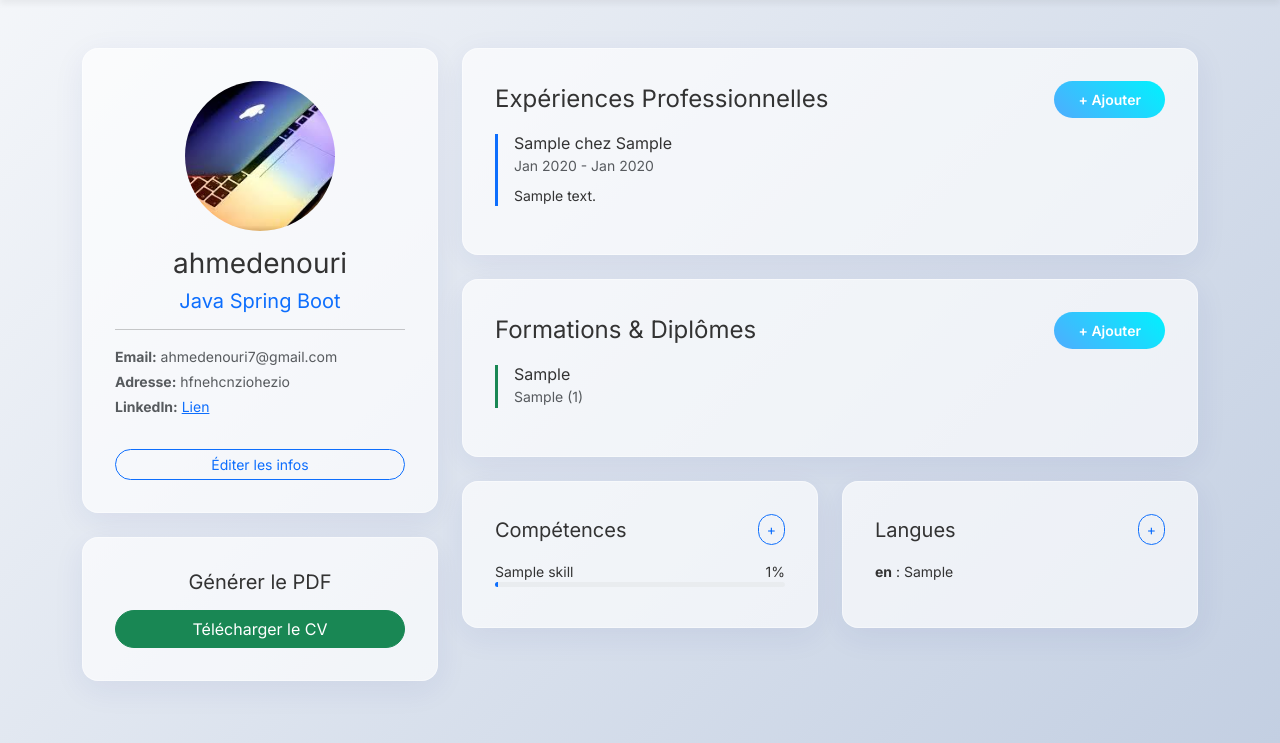
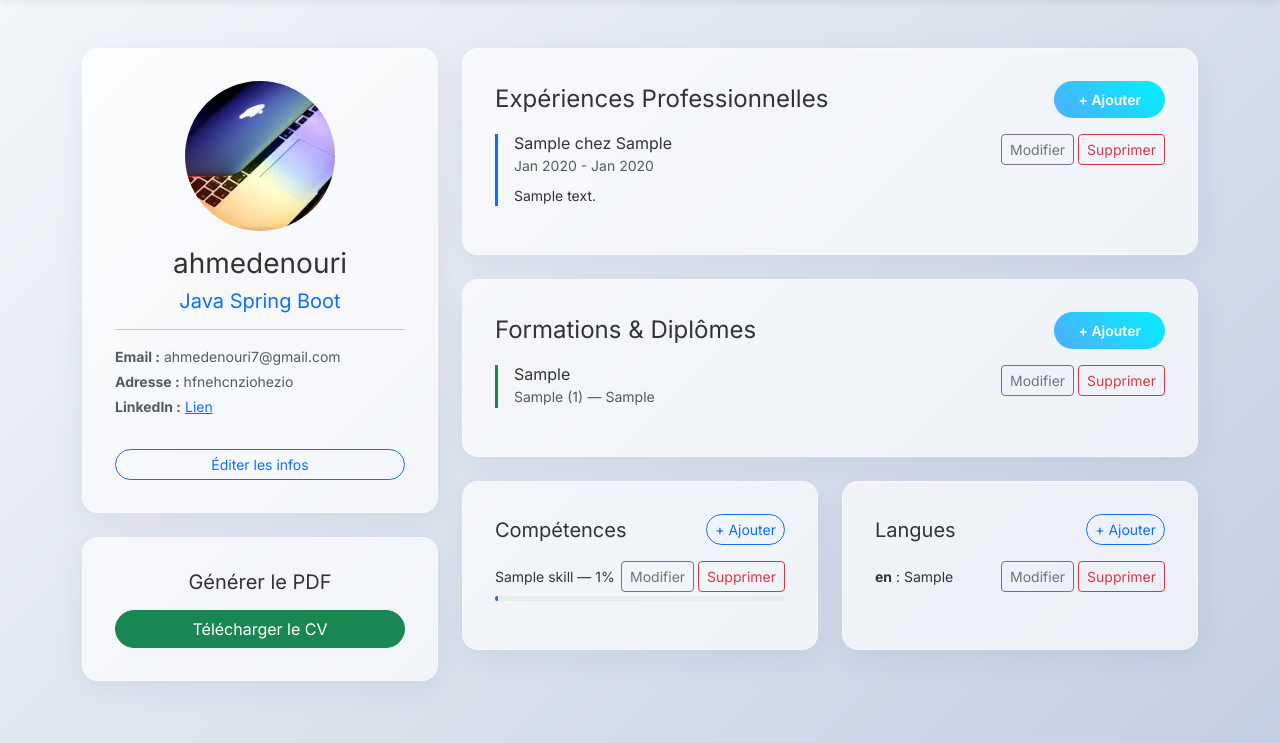
Before and after one commit to OTMAN998/django, a Django app: page /cv/1/ in a window 1280 px wide. Shown: the part 57-800 px from the top of the page. Run offline with Django 5.2, Linux system fonts and the light colour scheme; a user stored in the database is signed in; data comes from the database, SQL or seed files in the repository; tables that the repository leaves empty hold one stand-in row (values such as "Sample post").

Commit message:
Implémentation du CRUD complet des sections et correction de l'affichage des photos, Ajout des vues edit/delete pour toutes les sections du CV

```diff
--- a/demo/cv/templates/cv/cv_detail.html
+++ b/demo/cv/templates/cv/cv_detail.html
@@ -4,28 +4,31 @@
 
 {% block content %}
 <div class="row">
-    <!-- Colonne Principale : Informations de base -->
+
+    <!-- Colonne Principale -->
     <div class="col-lg-4 mb-4">
         <div class="glass-card text-center">
             {% if cv.photo %}
-                <img src="{{ cv.photo.url }}" alt="Photo" class="rounded-circle mb-3" style="width: 150px; height: 150px; object-fit: cover;">
+            <img src="{{ cv.photo.url }}" alt="Photo" class="rounded-circle mb-3"
+                style="width:150px;height:150px;object-fit:cover;">
             {% else %}
-                <div class="rounded-circle bg-secondary d-inline-flex align-items-center justify-content-center text-white mb-3" style="width: 150px; height: 150px; font-size: 3rem;">
+            <div class="rounded-circle bg-secondary d-inline-flex align-items-center justify-content-center text-white mb-3"
+                style="width:150px;height:150px;font-size:3rem;">
                 {{ cv.user.username.0|upper }}
             </div>
             {% endif %}
             <h2 class="h3">{{ cv.user.get_full_name|default:cv.user.username }}</h2>
             <h3 class="h5 text-primary">{{ cv.titre_poste }}</h3>
             <hr>
-            <p class="small text-muted text-start mb-1"><strong>Email:</strong> {{ cv.user.email }}</p>
+            <p class="small text-muted text-start mb-1"><strong>Email :</strong> {{ cv.user.email }}</p>
             {% if cv.adresse %}
-                <p class="small text-muted text-start mb-1"><strong>Adresse:</strong> {{ cv.adresse }}</p>
+            <p class="small text-muted text-start mb-1"><strong>Adresse :</strong> {{ cv.adresse }}</p>
             {% endif %}
             {% if cv.linkedin %}
-                <p class="small text-muted text-start mb-3"><strong>LinkedIn:</strong> <a href="{{ cv.linkedin }}" target="_blank">Lien</a></p>
+            <p class="small text-muted text-start mb-3"><strong>LinkedIn :</strong> <a href="{{ cv.linkedin }}"
+                    target="_blank">Lien</a></p>
             {% endif %}
-
-            <a href="#" class="btn btn-outline-primary btn-sm w-100 rounded-pill mt-3">Éditer les infos</a>
+            <a href="{% url 'cv_edit' cv.pk %}" class="btn btn-outline-primary btn-sm w-100 rounded-pill mt-3">Éditer les infos</a>
         </div>
 
         <div class="glass-card mt-4 text-center">
@@ -34,8 +37,9 @@
         </div>
     </div>
 
-    <!-- Colonne Secondaire : Sections du CV -->
+    <!-- Colonne Sections -->
     <div class="col-lg-8">
+
         <!-- Expériences -->
         <div class="glass-card mb-4">
             <div class="d-flex justify-content-between align-items-center mb-3">
@@ -44,9 +48,25 @@
             </div>
             {% for exp in cv.experiences.all %}
             <div class="border-start border-primary border-3 ps-3 mb-3">
+                <div class="d-flex justify-content-between align-items-start">
+                    <div>
                         <h5 class="h6 mb-0">{{ exp.poste }} chez {{ exp.entreprise }}</h5>
-                    <small class="text-muted">{{ exp.date_debut|date:"M Y" }} - {% if exp.date_fin %}{{ exp.date_fin|date:"M Y" }}{% else %}Présent{% endif %}</small>
-                    <p class="small mt-2">{{ exp.description }}</p>
+                        <small class="text-muted">
+                            {{ exp.date_debut|date:"M Y" }} -
+                            {% if exp.date_fin %}{{ exp.date_fin|date:"M Y" }}{% else %}Présent{% endif %}
+                        </small>
+                        <p class="small mt-2 mb-0">{{ exp.description }}</p>
+                    </div>
+                    <div class="d-flex gap-1 ms-3 flex-shrink-0">
+                        <a href="{% url 'edit_experience' exp.pk %}"
+                            class="btn btn-sm btn-outline-secondary">Modifier</a>
+                        <form method="post" action="{% url 'delete_experience' exp.pk %}"
+                            onsubmit="return confirm('Supprimer cette expérience ?')">
+                            {% csrf_token %}
+                            <button type="submit" class="btn btn-sm btn-outline-danger">Supprimer</button>
+                        </form>
+                    </div>
+                </div>
             </div>
             {% empty %}
             <p class="text-muted small">Aucune expérience ajoutée.</p>
@@ -56,13 +76,27 @@
         <!-- Formations -->
         <div class="glass-card mb-4">
             <div class="d-flex justify-content-between align-items-center mb-3">
-                <h3 class="h4 m-0">Formations & Diplômes</h3>
-                <a href="#" class="btn btn-sm btn-primary rounded-pill">+ Ajouter</a>
+                <h3 class="h4 m-0">Formations &amp; Diplômes</h3>
+                <a href="{% url 'add_education' cv.pk %}" class="btn btn-sm btn-primary rounded-pill">+ Ajouter</a>
             </div>
             {% for edu in cv.educations.all %}
             <div class="border-start border-success border-3 ps-3 mb-3">
+                <div class="d-flex justify-content-between align-items-start">
+                    <div>
                         <h5 class="h6 mb-0">{{ edu.diplome }}</h5>
                         <small class="text-muted">{{ edu.etablissement }} ({{ edu.annee }})</small>
+                        {% if edu.mention %}<small class="text-muted"> — {{ edu.mention }}</small>{% endif %}
+                    </div>
+                    <div class="d-flex gap-1 ms-3 flex-shrink-0">
+                        <a href="{% url 'edit_education' edu.pk %}"
+                            class="btn btn-sm btn-outline-secondary">Modifier</a>
+                        <form method="post" action="{% url 'delete_education' edu.pk %}"
+                            onsubmit="return confirm('Supprimer cette formation ?')">
+                            {% csrf_token %}
+                            <button type="submit" class="btn btn-sm btn-outline-danger">Supprimer</button>
+                        </form>
+                    </div>
+                </div>
             </div>
             {% empty %}
             <p class="text-muted small">Aucune formation ajoutée.</p>
@@ -75,16 +109,27 @@
                 <div class="glass-card h-100">
                     <div class="d-flex justify-content-between align-items-center mb-3">
                         <h3 class="h5 m-0">Compétences</h3>
-                        <a href="#" class="btn btn-sm btn-outline-primary rounded-pill">+</a>
+                        <a href="{% url 'add_skill' cv.pk %}" class="btn btn-sm btn-outline-primary rounded-pill">+
+                            Ajouter</a>
                     </div>
                     {% for skill in cv.skills.all %}
-                        <div class="mb-2">
-                            <div class="d-flex justify-content-between small">
-                                <span>{{ skill.nom }}</span>
-                                <span>{{ skill.niveau }}%</span>
+                    <div class="mb-3">
+                        <div class="d-flex justify-content-between align-items-center small mb-1">
+                            <span>{{ skill.nom }} &mdash; {{ skill.niveau }}%</span>
+                            <div class="d-flex gap-1">
+                                <a href="{% url 'edit_skill' skill.pk %}"
+                                    class="btn btn-sm btn-outline-secondary">Modifier</a>
+                                <form method="post" action="{% url 'delete_skill' skill.pk %}"
+                                    onsubmit="return confirm('Supprimer ?')" class="d-inline">
+                                    {% csrf_token %}
+                                    <button type="submit" class="btn btn-sm btn-outline-danger">Supprimer</button>
+                                </form>
                             </div>
-                            <div class="progress" style="height: 5px;">
-                                <div class="progress-bar" role="progressbar" style="width: {{ skill.niveau }}%;"></div>
+                        </div>
+                        <div class="progress" style="height:5px;">
+                            <div class="progress-bar" role="progressbar" aria-valuenow="{{ skill.niveau }}"
+                                aria-valuemin="0" aria-valuemax="100" style="width:{{ skill.niveau }}%">
+                            </div>
                         </div>
                     </div>
                     {% empty %}
@@ -98,11 +143,23 @@
                 <div class="glass-card h-100">
                     <div class="d-flex justify-content-between align-items-center mb-3">
                         <h3 class="h5 m-0">Langues</h3>
-                        <a href="#" class="btn btn-sm btn-outline-primary rounded-pill">+</a>
+                        <a href="{% url 'add_language' cv.pk %}" class="btn btn-sm btn-outline-primary rounded-pill">+
+                            Ajouter</a>
                     </div>
                     <ul class="list-unstyled mb-0">
                         {% for lang in cv.languages.all %}
-                        <li class="small mb-1"><strong>{{ lang.langue }}</strong> : {{ lang.niveau }}</li>
+                        <li class="d-flex justify-content-between align-items-center small mb-2">
+                            <span><strong>{{ lang.langue }}</strong> : {{ lang.niveau }}</span>
+                            <div class="d-flex gap-1">
+                                <a href="{% url 'edit_language' lang.pk %}"
+                                    class="btn btn-sm btn-outline-secondary">Modifier</a>
+                                <form method="post" action="{% url 'delete_language' lang.pk %}"
+                                    onsubmit="return confirm('Supprimer ?')" class="d-inline">
+                                    {% csrf_token %}
+                                    <button type="submit" class="btn btn-sm btn-outline-danger">Supprimer</button>
+                                </form>
+                            </div>
+                        </li>
                         {% empty %}
                         <li class="text-muted small">Aucune langue.</li>
                         {% endfor %}
@@ -110,6 +167,7 @@
                 </div>
             </div>
         </div>
+
     </div>
 </div>
 {% endblock %}
--- a/demo/cv/urls.py
+++ b/demo/cv/urls.py
@@ -5,5 +5,25 @@ urlpatterns = [
     path('', views.dashboard, name='cv_dashboard'),
     path('create/', views.cv_create, name='cv_create'),
     path('<int:pk>/', views.cv_detail, name='cv_detail'),
+    path('<int:pk>/edit/', views.cv_edit, name='cv_edit'),
+
+    # Expérience
     path('<int:cv_id>/add-experience/', views.add_experience, name='add_experience'),
+    path('experience/<int:pk>/edit/', views.edit_experience, name='edit_experience'),
+    path('experience/<int:pk>/delete/', views.delete_experience, name='delete_experience'),
+
+    # Formation
+    path('<int:cv_id>/add-education/', views.add_education, name='add_education'),
+    path('education/<int:pk>/edit/', views.edit_education, name='edit_education'),
+    path('education/<int:pk>/delete/', views.delete_education, name='delete_education'),
+
+    # Compétence
+    path('<int:cv_id>/add-skill/', views.add_skill, name='add_skill'),
+    path('skill/<int:pk>/edit/', views.edit_skill, name='edit_skill'),
+    path('skill/<int:pk>/delete/', views.delete_skill, name='delete_skill'),
+
+    # Langue
+    path('<int:cv_id>/add-language/', views.add_language, name='add_language'),
+    path('language/<int:pk>/edit/', views.edit_language, name='edit_language'),
+    path('language/<int:pk>/delete/', views.delete_language, name='delete_language'),
 ]
--- a/demo/cv/views.py
+++ b/demo/cv/views.py
@@ -30,6 +30,21 @@ def cv_detail(request, pk):
     return render(request, 'cv/cv_detail.html', {'cv': cv})
 
 @login_required
+def cv_edit(request, pk):
+    """Modifier les informations principales du profil CV."""
+    cv = get_object_or_404(CVProfile, pk=pk, user=request.user)
+    if request.method == 'POST':
+        form = CVProfileForm(request.POST, request.FILES, instance=cv)
+        if form.is_valid():
+            form.save()
+            return redirect('cv_detail', pk=cv.pk)
+    else:
+        form = CVProfileForm(instance=cv)
+    return render(request, 'cv/cv_form.html', {'form': form, 'title': 'Modifier les infos du CV', 'cv': cv})
+
+# ─── Expérience ────────────────────────────────────────────────────────────────
+
+@login_required
 def add_experience(request, cv_id):
     cv = get_object_or_404(CVProfile, pk=cv_id, user=request.user)
     if request.method == 'POST':
@@ -43,4 +58,134 @@ def add_experience(request, cv_id):
         form = ExperienceForm()
     return render(request, 'cv/section_form.html', {'form': form, 'cv': cv, 'title': 'Ajouter une Expérience'})
 
-# TODO: Ajouter les vues add_education, add_skill, add_language sur le même modèle.
+@login_required
+def edit_experience(request, pk):
+    exp = get_object_or_404(Experience, pk=pk, cvprofile__user=request.user)
+    cv = exp.cvprofile
+    if request.method == 'POST':
+        form = ExperienceForm(request.POST, instance=exp)
+        if form.is_valid():
+            form.save()
+            return redirect('cv_detail', pk=cv.pk)
+    else:
+        form = ExperienceForm(instance=exp)
+    return render(request, 'cv/section_form.html', {'form': form, 'cv': cv, 'title': 'Modifier une Expérience'})
+
+@login_required
+def delete_experience(request, pk):
+    exp = get_object_or_404(Experience, pk=pk, cvprofile__user=request.user)
+    cv_pk = exp.cvprofile.pk
+    if request.method == 'POST':
+        exp.delete()
+    return redirect('cv_detail', pk=cv_pk)
+
+# ─── Formation ─────────────────────────────────────────────────────────────────
+
+@login_required
+def add_education(request, cv_id):
+    cv = get_object_or_404(CVProfile, pk=cv_id, user=request.user)
+    if request.method == 'POST':
+        form = EducationForm(request.POST)
+        if form.is_valid():
+            edu = form.save(commit=False)
+            edu.cvprofile = cv
+            edu.save()
+            return redirect('cv_detail', pk=cv.pk)
+    else:
+        form = EducationForm()
+    return render(request, 'cv/section_form.html', {'form': form, 'cv': cv, 'title': 'Ajouter une Formation'})
+
+@login_required
+def edit_education(request, pk):
+    edu = get_object_or_404(Education, pk=pk, cvprofile__user=request.user)
+    cv = edu.cvprofile
+    if request.method == 'POST':
+        form = EducationForm(request.POST, instance=edu)
+        if form.is_valid():
+            form.save()
+            return redirect('cv_detail', pk=cv.pk)
+    else:
+        form = EducationForm(instance=edu)
+    return render(request, 'cv/section_form.html', {'form': form, 'cv': cv, 'title': 'Modifier une Formation'})
+
+@login_required
+def delete_education(request, pk):
+    edu = get_object_or_404(Education, pk=pk, cvprofile__user=request.user)
+    cv_pk = edu.cvprofile.pk
+    if request.method == 'POST':
+        edu.delete()
+    return redirect('cv_detail', pk=cv_pk)
+
+# ─── Compétence ──────────────────────────────────────────────────────────────
+
+@login_required
+def add_skill(request, cv_id):
+    cv = get_object_or_404(CVProfile, pk=cv_id, user=request.user)
+    if request.method == 'POST':
+        form = SkillForm(request.POST)
+        if form.is_valid():
+            skill = form.save(commit=False)
+            skill.cvprofile = cv
+            skill.save()
+            return redirect('cv_detail', pk=cv.pk)
+    else:
+        form = SkillForm()
+    return render(request, 'cv/section_form.html', {'form': form, 'cv': cv, 'title': 'Ajouter une Compétence'})
+
+@login_required
+def edit_skill(request, pk):
+    skill = get_object_or_404(Skill, pk=pk, cvprofile__user=request.user)
+    cv = skill.cvprofile
+    if request.method == 'POST':
+        form = SkillForm(request.POST, instance=skill)
+        if form.is_valid():
+            form.save()
+            return redirect('cv_detail', pk=cv.pk)
+    else:
+        form = SkillForm(instance=skill)
+    return render(request, 'cv/section_form.html', {'form': form, 'cv': cv, 'title': 'Modifier une Compétence'})
+
+@login_required
+def delete_skill(request, pk):
+    skill = get_object_or_404(Skill, pk=pk, cvprofile__user=request.user)
+    cv_pk = skill.cvprofile.pk
+    if request.method == 'POST':
+        skill.delete()
+    return redirect('cv_detail', pk=cv_pk)
+
+# ─── Langue ───────────────────────────────────────────────────────────────────
+
+@login_required
+def add_language(request, cv_id):
+    cv = get_object_or_404(CVProfile, pk=cv_id, user=request.user)
+    if request.method == 'POST':
+        form = LanguageForm(request.POST)
+        if form.is_valid():
+            language = form.save(commit=False)
+            language.cvprofile = cv
+            language.save()
+            return redirect('cv_detail', pk=cv.pk)
+    else:
+        form = LanguageForm()
+    return render(request, 'cv/section_form.html', {'form': form, 'cv': cv, 'title': 'Ajouter une Langue'})
+
+@login_required
+def edit_language(request, pk):
+    language = get_object_or_404(Language, pk=pk, cvprofile__user=request.user)
+    cv = language.cvprofile
+    if request.method == 'POST':
+        form = LanguageForm(request.POST, instance=language)
+        if form.is_valid():
+            form.save()
+            return redirect('cv_detail', pk=cv.pk)
+    else:
+        form = LanguageForm(instance=language)
+    return render(request, 'cv/section_form.html', {'form': form, 'cv': cv, 'title': 'Modifier une Langue'})
+
+@login_required
+def delete_language(request, pk):
+    language = get_object_or_404(Language, pk=pk, cvprofile__user=request.user)
+    cv_pk = language.cvprofile.pk
+    if request.method == 'POST':
+        language.delete()
+    return redirect('cv_detail', pk=cv_pk)
--- a/demo/demo/settings.py
+++ b/demo/demo/settings.py
@@ -125,6 +125,9 @@ USE_TZ = True
 # https://docs.djangoproject.com/en/6.0/howto/static-files/
 
 STATIC_URL = 'static/'
+
+MEDIA_URL = '/media/'
+MEDIA_ROOT = BASE_DIR / 'media'
 CRISPY_TEMPLATE_PACK = 'bootstrap5'
 
 # Send actual emails using SMTP setup
--- a/demo/demo/urls.py
+++ b/demo/demo/urls.py
@@ -15,10 +15,15 @@ Including another URLconf
     2. Add a URL to urlpatterns:  path('blog/', include('blog.urls'))
 """
 from django.contrib import admin
-from django.urls import path , include
+from django.urls import path, include
+from django.conf import settings
+from django.conf.urls.static import static
 
 urlpatterns = [
     path('admin/', admin.site.urls),
     path("", include("accounts.urls")),
     path("cv/", include("cv.urls")),
 ]
+
+if settings.DEBUG:
+    urlpatterns += static(settings.MEDIA_URL, document_root=settings.MEDIA_ROOT)
```
Also changed, not shown: README.md (added), demo/cv_photos/61e8YDC5lsL._AC_UF8941000_QL80_.jpg (added), demo/cv_photos/images_c1I7wpC.jfif (added), demo/media/cv_photos/9782340004603_1_75.jpg (added), demo/media/cv_photos/images.jfif (added). Lines whose indentation alone changed are shown as unchanged.
